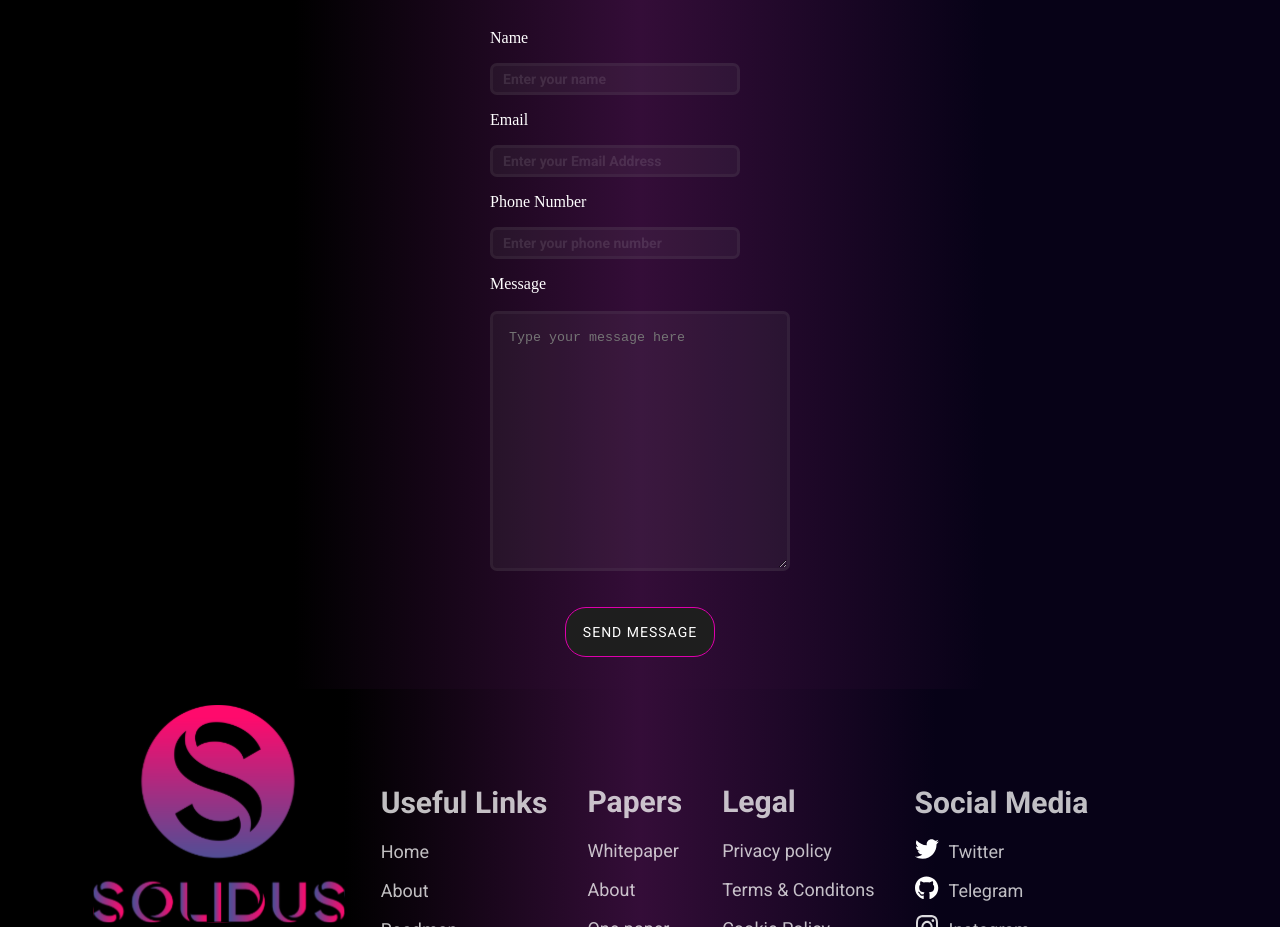
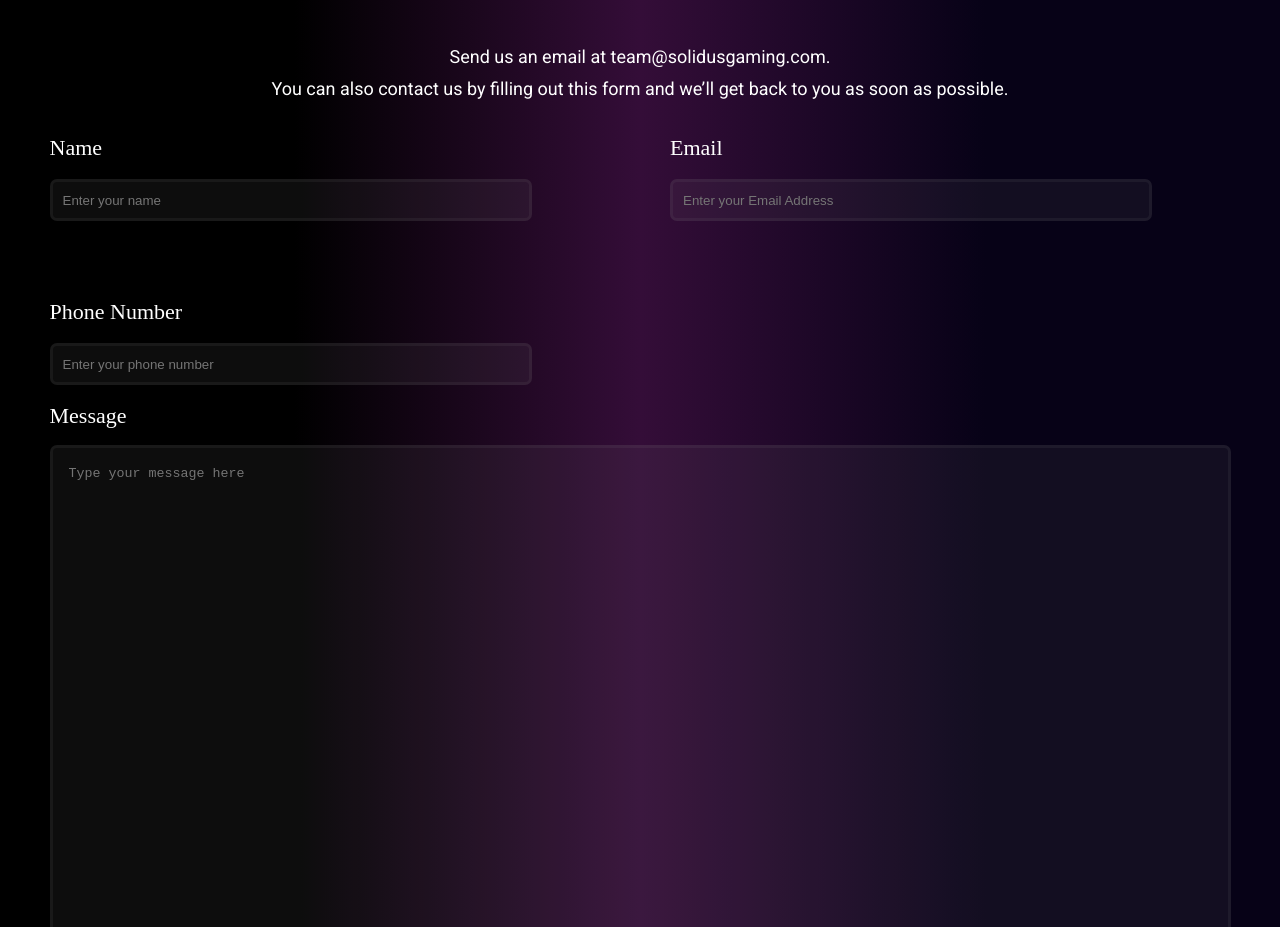
Before and after one commit to Bayoor/solidus, a React (Create React App) app: page /contact in a window 1280 px wide. Shown: the part 305-1232 px from the top of the page. Built offline with nearby package versions, Linux system fonts and the light colour scheme.

Commit message:
made some changes to the footer

```diff
--- a/src/App.js
+++ b/src/App.js
@@ -3,6 +3,7 @@ import "./App.css";
 import Navbar from "./components/navbar/Navbar";
 import Homepage from "./container/homepage/Homepage";
 import ContactUs from "./container/contact/ContactUs";
+import Footer from "./components/footer/Footer";
 
 function App() {
   return (
@@ -11,8 +12,8 @@ function App() {
       <Routes>
         <Route path="/" element={<Homepage />} />
         <Route path="/contact" element={<ContactUs />} />
-
       </Routes>
+      <Footer />
     </div>
   );
 }
--- a/src/components/footer/Footer.jsx
+++ b/src/components/footer/Footer.jsx
@@ -1,5 +1,6 @@
 import React from "react";
 import "./footer.css";
+import { Link } from "react-router-dom";
 import solidus from "../../assets/icons/logo.svg";
 import twitter from "../../assets/icons/twitter.svg";
 import telegram from "../../assets/icons/telegram.svg";
@@ -28,7 +29,9 @@ const Footer = () => {
       <div className="footer-flex">
         <div className="footer-links ">
           <h2 className="links">Useful Links</h2>
-          <p>Home</p>
+          <p>
+            <Link to="/">Home</Link>
+          </p>
           <p>About</p>
           <p>Roadmap</p>
           <p>Games</p>
--- a/src/components/footer/footer.css
+++ b/src/components/footer/footer.css
@@ -4,8 +4,8 @@
     justify-content: center;
     align-items: flex-start;
     background: linear-gradient(90deg, rgba(0, 0, 0, 1) 23%, rgba(52, 13, 56, 1) 50%, rgba(7, 2, 23, 1) 77%);
-    margin-top: 1.6rem;
-    padding-top: 1.6rem;
+    /* margin-top: 1.6rem; */
+    padding-top: 3.2rem;
 
 
 }
@@ -67,6 +67,10 @@
     height: 49px;
     background: #DE00AC;
     border-radius: 7px;
+}
+
+.footer-input>button:hover {
+    background: #ec8ad5;
 }
 
 .footer-content,
--- a/src/components/navbar/Navbar.jsx
+++ b/src/components/navbar/Navbar.jsx
@@ -6,7 +6,7 @@ import { Link } from "react-router-dom";
 
 const Menu = () => (
   <>
-    <li>Home</li>
+    <li><Link to="/">Home</Link></li>
     <li>About</li>
     <li>Roadmap</li>
     <li>Whitepaper</li>
--- a/src/container/contact/ContactUs.jsx
+++ b/src/container/contact/ContactUs.jsx
@@ -1,6 +1,5 @@
-import React, { useState } from "react";
+// import React, { useState } from "react";
 import { useForm } from "react-hook-form";
-import Footer from "../../components/footer/Footer";
 import "./contact.css";
 
 const ContactUs = () => {
@@ -34,9 +33,12 @@ const ContactUs = () => {
   return (
     <div className="contact">
       <div className="contact__heading">
-        <h2>Interested in Solidus?<br/> get in touch with our team.</h2>
+        <h2>
+          Interested in Solidus?
+          <br /> get in touch with our team.
+        </h2>
         <p>
-          Send us an email at team@solidusgaming.com . You can also contact us
+          Send us an email at team@solidusgaming.com.<br/> You can also contact us
           by filling out this form and we’ll get back to you as soon as
           possible.
         </p>
@@ -45,6 +47,7 @@ const ContactUs = () => {
       <form action="#" onSubmit={handleSubmit(onSubmit)}>
         {/* {successMsg && <p className="success-msg">{successMsg}</p>} */}
         <div className="form__input">
+          <div>
             <label htmlFor="name">Name</label>
             <br />
             <input
@@ -54,11 +57,12 @@ const ContactUs = () => {
               id="name"
               placeholder="Enter your name"
             />
-          <br />
             {errors.name?.type === "required" && (
-            <p className="errorMsg">Name is required.</p>
+              <p className="errorMsg">Name is required*.</p>
             )}
+          </div>
 
+          <div>
             <label htmlFor="email">Email</label>
             <br />
             <input
@@ -71,15 +75,15 @@ const ContactUs = () => {
               id="email"
               placeholder="Enter your Email Address"
             />
-          <br />
             {errors.email?.type === "required" && (
-            <p className="errorMsg">Email is required.</p>
+              <p className="errorMsg">Email is required*.</p>
             )}
+            {errors.email?.type === "pattern" && (
+              <p className="errorMsg">Email is not valid*.</p>
+            )}
+          </div>
 
-          {errors.email?.type === "pattern" && (
-            <p className="errorMsg">Email is not valid.</p>
-          )}
-
+          <div>
             <label htmlFor="number">Phone Number</label>
             <br />
             <input
@@ -90,25 +94,29 @@ const ContactUs = () => {
               placeholder="Enter your phone number"
             />
             {errors.number?.type === "required" && (
-            <p className="errorMsg">Phone number is required.</p>
+              <p className="errorMsg">Phone number is required*.</p>
             )}
           </div>
-
+        </div>
+        <div>
           <label htmlFor="message">Message</label>
-        <br /><br/>
-        <textarea className="textarea"
+          <br />
+          <br />
+          <textarea
+            className="textarea"
             name="message"
             {...register("message", { required: true })}
             id="message"
-          cols="30"
-          rows="10"
+            // cols="30"
+            // rows="10"
             placeholder="Type your message here"
           ></textarea>
-        <br />
-        {/* {errors.email?.type === "required" && ( <p className="errorMsg">Enter a message .</p>) } */}
+          {errors.email?.type === "required" && (
+            <p className="errorMsg">Enter a message* .</p>
+          )}
           <button type="submit">Send Message</button>
+        </div>
       </form>
-      <Footer />
     </div>
   );
 };
--- a/src/container/contact/contact.css
+++ b/src/container/contact/contact.css
@@ -41,7 +41,7 @@ form {
     padding-top: 3.2rem;
 }
 
-.form__input>input {
+.form__input>div>input {
     width: 25rem;
     height: 3.2rem;
 
@@ -51,10 +51,10 @@ form {
     border-radius: 7px;
     color: var(--text-color);
 
-    margin-top: 1.6rem;
-    margin-bottom: 1.6rem;
+    /* margin-top: 1.6rem;
+    margin-bottom: 1.6rem; */
     text-indent: 1rem;
-
+    margin: 20px 0;
 }
 
 .form__input>input::placeholder {
@@ -65,6 +65,7 @@ form {
     color: var(--text-color);
     opacity: 0.1;
 
+
     /* display: flex;
 align-items: center; */
 
@@ -72,6 +73,8 @@ align-items: center; */
 
 label {
     color: var(--text-color);
+
+    /* color: red; */
 
 
 }
@@ -82,21 +85,22 @@ label {
     width: 30rem;
     height: 26rem;
     background: rgba(128, 128, 128, 0.1);
-    /* opacity: 0.1; */
     border: 3px solid rgba(128, 128, 128, 0.1);
     border-radius: 7px;
     color: var(--text-color);
-
     text-indent: 1.6rem;
     padding-top: 1.6rem;
+    line-height: 2rem;
+    text-align: start;
 
 }
 
+/*
 .textarea>cols {
     margin-bottom: 1.6rem;
-}
+} */
 
-form>button {
+form>div>button {
     display: flex;
     flex-direction: row;
     align-items: center;
@@ -107,8 +111,7 @@ form>button {
     border: 1px solid #DE00AC;
     border-radius: 21px;
 
-    font-family: 'Roboto';
-    font-style: normal;
+    font-family: var(--font-family);
     font-weight: 500;
     font-size: 1.4rem;
     line-height: 1.4rem;
@@ -118,6 +121,91 @@ form>button {
     background: #1E1E1E;
 }
 
+.errorMsg {
+    font-family: var(--font-family);
+    font-weight: 500;
+    font-size: 1.4rem;
+    line-height: 1.4rem;
+    color: red;
+    margin: 1.6rem 0;
+}
+
 form>button:hover {
-    background: linear-gradient(90deg, rgba(0, 0, 0, 1) 23%, rgba(52, 13, 56, 1) 50%, rgba(7, 2, 23, 1) 77%); ;
+    background: linear-gradient(90deg, rgba(0, 0, 0, 1) 23%, rgba(52, 13, 56, 1) 50%, rgba(7, 2, 23, 1) 77%);
+    ;
 }
+
+@media screen and (min-width: 768px) {
+    .contact {
+        display: flex;
+        flex-direction: column;
+        justify-content: center;
+        align-items: center;
+
+        margin: 0 auto;
+    }
+
+    .form__input {
+        display: grid;
+        grid-template-columns: repeat(2, 1fr);
+        gap: 6rem;
+
+    }
+
+    .form__input>div>input {
+        width: 320px;
+        height: 42px;
+        /* margin: 0 auto; */
+    }
+
+    .textarea {
+        width: 650px;
+        height: 532px;
+    }
+
+    form>button {
+        max-width: 227px;
+        max-height: 69px;
+
+    }
+
+
+}
+
+
+@media screen and (min-width: 1200px) {
+    .contact__heading>h2 {
+        font-size: 64px;
+        line-height: 80px;
+    }
+
+    .contact__heading>p {
+        font-size: 18px;
+        line-height: 32px;
+
+    }
+
+    label {
+        font-size: 22px;
+        line-height: 22px;
+    }
+
+    .form__input>div>input {
+        width: 482px;
+        height: 42px;
+        /* margin: 0 auto; */
+    }
+
+    .textarea {
+        width: 1181px;
+        height: 532px;
+    }
+
+    form>button {
+        max-width: 227px;
+        max-height: 69px;
+
+    }
+
+
+}
--- a/src/container/homepage/Homepage.jsx
+++ b/src/container/homepage/Homepage.jsx
@@ -8,7 +8,7 @@ import Services from "../services/Services";
 import Token from "../token/Token";
 import Roadmap from "../roadmap/Roadmap";
 import Social from "../social/Social";
-import Footer from "../../components/footer/Footer";
+
 
 const Homepage = () => {
   return (
@@ -44,7 +44,6 @@ const Homepage = () => {
         <Token />
         <Roadmap />
         <Social />
-        <Footer />
     </>
   );
 };
```
Lines whose indentation alone changed are shown as unchanged.
